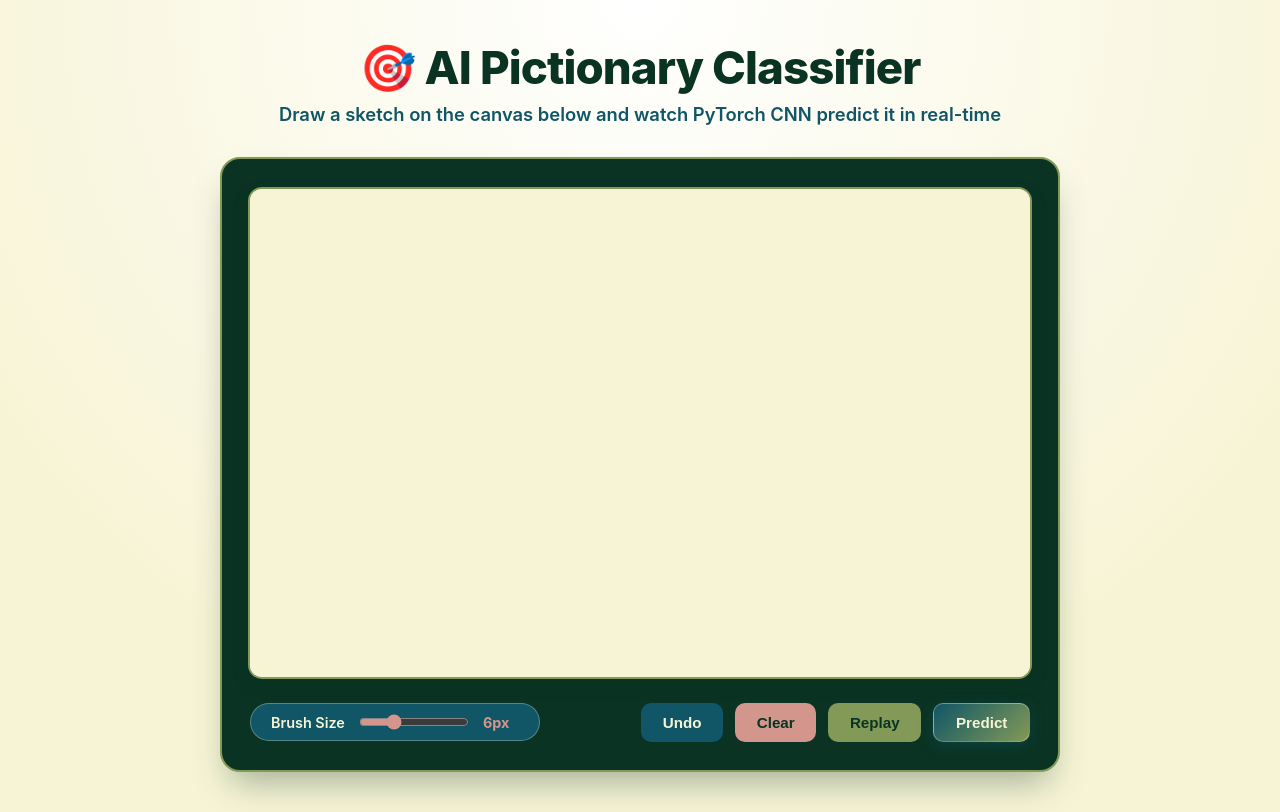
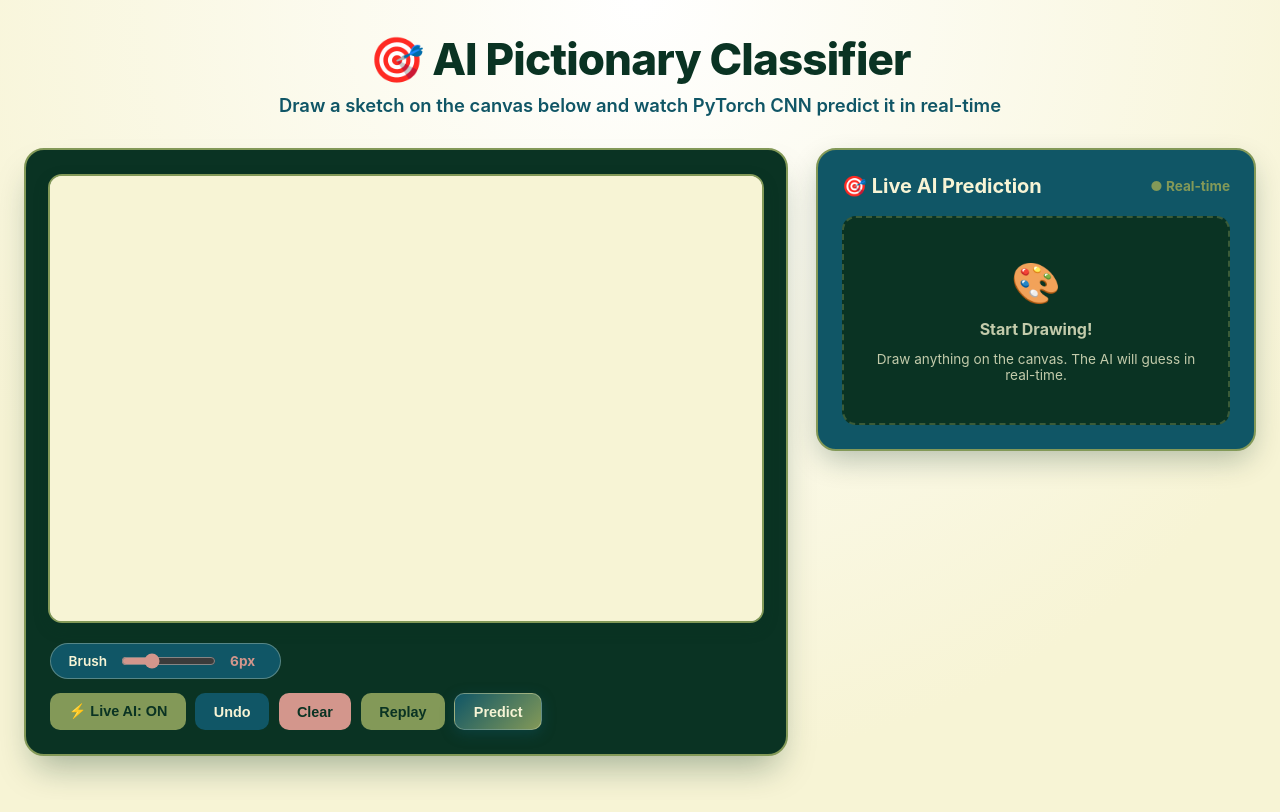
Before and after one commit to vaishnavifrsharma/vision-pictionary, a React (Vite) app in the folder frontend/vision-pictionary/: page / in a window 1280 px wide. Built offline with nearby package versions, Linux system fonts and the light colour scheme.

Commit message:
feat: Add live throttled predictions, 2-column layout, and custom color palette

```diff
--- a/frontend/vision-pictionary/src/components/DrawingCanvas.tsx
+++ b/frontend/vision-pictionary/src/components/DrawingCanvas.tsx
@@ -28,6 +28,19 @@ export default function DrawingCanvas() {
   const [predictions, setPredictions] = useState<Prediction[]>([]);
   const [processedImage, setProcessedImage] = useState<string | null>(null);
   const [isPredicting, setIsPredicting] = useState(false);
+  const [isLiveMode, setIsLiveMode] = useState(true);
+
+  // Controls full analysis view (other guesses + vision pipeline shown after clicking "Predict")
+  const [showFullAnalysis, setShowFullAnalysis] = useState(false);
+
+  // Live Throttling & Request Lock Refs (1500ms = 1.5s interval for slower, deliberate guesses)
+  const lastPredictTimeRef = useRef<number>(0);
+  const inFlightRef = useRef<boolean>(false);
+  const isLiveModeRef = useRef<boolean>(true);
+
+  useEffect(() => {
+    isLiveModeRef.current = isLiveMode;
+  }, [isLiveMode]);
 
   const initializeCanvas = (
     ctx: CanvasRenderingContext2D,
@@ -85,8 +98,13 @@ export default function DrawingCanvas() {
     if (strokes.current.length === 0) return;
     strokes.current.pop();
     redrawCanvas();
+    if (strokes.current.length === 0) {
       setPredictions([]);
       setProcessedImage(null);
+      setShowFullAnalysis(false);
+    } else if (isLiveModeRef.current) {
+      triggerLivePredict(true);
+    }
   };
 
   const clearCanvas = () => {
@@ -99,6 +117,7 @@ export default function DrawingCanvas() {
     initializeCanvas(ctx, canvas);
     setPredictions([]);
     setProcessedImage(null);
+    setShowFullAnalysis(false);
   };
 
   const replayCanvas = async () => {
@@ -134,6 +153,51 @@ export default function DrawingCanvas() {
     };
   };
 
+  // Throttled Live Prediction Routine (1500ms = 1.5s throttle + inFlight guard)
+  const triggerLivePredict = async (force: boolean = false) => {
+    const canvas = canvasRef.current;
+    if (!canvas) return;
+    if (strokes.current.length === 0) return;
+
+    const now = Date.now();
+    if (inFlightRef.current) return;
+    if (!force && now - lastPredictTimeRef.current < 1500) return;
+
+    inFlightRef.current = true;
+    lastPredictTimeRef.current = now;
+
+    try {
+      const blob = await new Promise<Blob | null>((resolve) => {
+        canvas.toBlob(resolve, "image/png");
+      });
+
+      if (!blob) {
+        inFlightRef.current = false;
+        return;
+      }
+
+      const formData = new FormData();
+      formData.append("file", blob, "drawing.png");
+
+      const response = await fetch("http://127.0.0.1:8000/predict", {
+        method: "POST",
+        body: formData,
+      });
+
+      if (response.ok) {
+        const data = await response.json();
+        setPredictions(data.predictions || []);
+        if (data.processed_image) {
+          setProcessedImage(data.processed_image);
+        }
+      }
+    } catch {
+      // Ignore transient network errors during live updates
+    } finally {
+      inFlightRef.current = false;
+    }
+  };
+
   const startDrawing = (e: MouseEvent) => {
     const pos = getPos(e.clientX, e.clientY);
     isDrawing.current = true;
@@ -156,11 +220,20 @@ export default function DrawingCanvas() {
     drawLine(ctx, lastPos.current, pos);
     lastPos.current = pos;
     strokes.current[strokes.current.length - 1].points.push(pos);
+
+    if (isLiveModeRef.current) {
+      triggerLivePredict(false);
+    }
   };
 
   const stopDrawing = () => {
+    if (!isDrawing.current) return;
     isDrawing.current = false;
     lastPos.current = null;
+
+    if (isLiveModeRef.current) {
+      triggerLivePredict(true);
+    }
   };
 
   const touchStart = (e: TouchEvent) => {
@@ -189,12 +262,17 @@ export default function DrawingCanvas() {
     lastPos.current = pos;
     strokes.current[strokes.current.length - 1].points.push(pos);
     e.preventDefault();
+
+    if (isLiveModeRef.current) {
+      triggerLivePredict(false);
+    }
   };
 
   const touchEnd = () => {
     stopDrawing();
   };
 
+  // Manual Predict button click triggers full analysis view
   const predictDrawing = async () => {
     const canvas = canvasRef.current;
     if (!canvas) return;
@@ -228,6 +306,7 @@ export default function DrawingCanvas() {
       if (data.processed_image) {
         setProcessedImage(data.processed_image);
       }
+      setShowFullAnalysis(true); // Reveal full detailed analysis & runner-up predictions
     } catch (error) {
       console.error("Prediction error:", error);
       setPredictions([]);
@@ -275,6 +354,9 @@ export default function DrawingCanvas() {
   const topPrediction = predictions.length > 0 ? predictions[0] : null;
   const otherPredictions = predictions.slice(1);
 
+  // Confidence threshold (< 40% shows "Keep Drawing...")
+  const isHighConfidence = topPrediction && topPrediction.confidence >= 60;
+
   return (
     <div className="app-container">
       {/* Header */}
@@ -285,14 +367,16 @@ export default function DrawingCanvas() {
         </p>
       </header>
 
-      {/* Main Drawing Canvas Card */}
+      {/* 2-Column Main Workspace */}
+      <div className="main-workspace">
+        {/* Left Column: Drawing Canvas & Controls */}
         <div className="canvas-card">
           <canvas ref={canvasRef} width={800} height={500} />
 
           {/* Controls Bar */}
           <div className="controls-bar">
             <div className="brush-control">
-            <label htmlFor="brush-size">Brush Size</label>
+              <label htmlFor="brush-size">Brush</label>
               <input
                 id="brush-size"
                 type="range"
@@ -305,6 +389,14 @@ export default function DrawingCanvas() {
             </div>
 
             <div className="action-buttons">
+              <button
+                className={`btn ${isLiveMode ? "btn-emerald" : "btn-secondary"}`}
+                onClick={() => setIsLiveMode(!isLiveMode)}
+                title="Toggle continuous live prediction while drawing"
+              >
+                {isLiveMode ? "⚡ Live AI: ON" : "⏸️ Live AI: OFF"}
+              </button>
+
               <button className="btn btn-secondary" onClick={undo}>
                 Undo
               </button>
@@ -315,13 +407,8 @@ export default function DrawingCanvas() {
                 Replay
               </button>
 
-            {predictions.length > 0 ? (
-              <button
-                className="btn btn-emerald"
-                onClick={() => {
-                  clearCanvas();
-                }}
-              >
+              {showFullAnalysis ? (
+                <button className="btn btn-emerald" onClick={clearCanvas}>
                   Draw Again
                 </button>
               ) : null}
@@ -335,30 +422,23 @@ export default function DrawingCanvas() {
               </button>
             </div>
           </div>
-
-        {/* Loading State */}
-        {isPredicting && (
-          <div className="loading-container">
-            <div className="spinner"></div>
-            <span>⚡ Analyzing drawing with PyTorch CNN...</span>
-          </div>
-        )}
         </div>
 
-      {/* Results Section */}
-      {predictions.length > 0 && (
-        <div className="results-wrapper">
-          {/* Top Prediction & Runner-Ups Card */}
+        {/* Right Column: Live Predictions & Vision Pipeline Sidebar */}
+        <div className="sidebar-results">
           <div className="prediction-card">
             <div className="prediction-header">
-              <span>🎯 Prediction Results</span>
+              <span>🎯 Live AI Prediction</span>
+              {isLiveMode && <span style={{ fontSize: "0.85rem", color: "#839958" }}>● Real-time</span>}
             </div>
 
-            {/* Top Prediction Pick */}
-            {topPrediction && (
+            {/* Display Top-1 Active Prediction or Waiting State */}
+            {predictions.length > 0 ? (
+              <>
+                {isHighConfidence ? (
                   <div className="top-pick-box">
                     <div className="top-pick-info">
-                  <span className="top-pick-title">Top Match</span>
+                      <span className="top-pick-title">Guess</span>
                       <span className="top-pick-label">
                         {topPrediction.label || topPrediction.class}
                       </span>
@@ -367,10 +447,22 @@ export default function DrawingCanvas() {
                       {topPrediction.confidence}%
                     </span>
                   </div>
+                ) : (
+                  <div className="top-pick-box" style={{ borderColor: "#D3968C" }}>
+                    <div className="top-pick-info">
+                      <span className="top-pick-title">AI Status</span>
+                      <span className="top-pick-label" style={{ fontSize: "1.4rem" }}>
+                        ✏️ Keep Drawing...
+                      </span>
+                    </div>
+                    <span className="top-pick-score" style={{ fontSize: "1.2rem" }}>
+                      {topPrediction ? `${topPrediction.confidence}%` : "0%"}
+                    </span>
+                  </div>
                 )}
 
-            {/* Other Guesses */}
-            {otherPredictions.length > 0 && (
+                {/* Other Guesses (Only revealed after clicking "Predict" button) */}
+                {showFullAnalysis && isHighConfidence && otherPredictions.length > 0 && (
                   <div>
                     <div className="other-guesses-title">Other guesses:</div>
                     {otherPredictions.map((pred) => {
@@ -390,38 +482,48 @@ export default function DrawingCanvas() {
                     })}
                   </div>
                 )}
+              </>
+            ) : (
+              <div className="empty-sidebar-placeholder">
+                <span>🎨</span>
+                <strong>Start Drawing!</strong>
+                <p style={{ fontSize: "0.85rem", margin: 0 }}>
+                  Draw anything on the canvas. The AI will guess in real-time.
+                </p>
+              </div>
+            )}
           </div>
 
-          {/* Phase 4: Model Vision Pipeline Visualizer ("What The Model Sees") */}
-          {processedImage && (
+          {/* Model Vision Pipeline Visualizer (Revealed after clicking "Predict") */}
+          {showFullAnalysis && processedImage && (
             <div className="pipeline-card">
               <div className="pipeline-title">
-                🔍 Model Vision Pipeline (What The Model Sees)
+                🔍 Model Vision Pipeline
               </div>
               <div className="pipeline-flow">
                 <div className="pipeline-step">
-                  <span className="pipeline-step-label">1. Your Canvas Sketch</span>
-                  <span style={{ fontSize: "2rem" }}>🎨</span>
+                  <span className="pipeline-step-label">Canvas</span>
+                  <span style={{ fontSize: "1.75rem" }}>🎨</span>
                 </div>
-                <div className="pipeline-arrow">↓</div>
+                <div className="pipeline-arrow">→</div>
                 <div className="pipeline-step">
-                  <span className="pipeline-step-label">2. Preprocessed Tensor (28×28)</span>
+                  <span className="pipeline-step-label">28×28 Tensor</span>
                   <img
                     src={processedImage}
                     alt="Preprocessed 28x28 grayscale tensor"
                     className="processed-preview"
                   />
                 </div>
-                <div className="pipeline-arrow">↓</div>
+                <div className="pipeline-arrow">→</div>
                 <div className="pipeline-step">
-                  <span className="pipeline-step-label">3. CNN Softmax Predictions</span>
-                  <span style={{ fontSize: "2rem" }}>🤖</span>
+                  <span className="pipeline-step-label">CNN Output</span>
+                  <span style={{ fontSize: "1.75rem" }}>🤖</span>
                 </div>
               </div>
             </div>
           )}
         </div>
-      )}
+      </div>
     </div>
   );
 }
--- a/frontend/vision-pictionary/src/index.css
+++ b/frontend/vision-pictionary/src/index.css
@@ -14,7 +14,7 @@
   --accent-primary: #839958;
   --accent-highlight: #D3968C;
   --accent-secondary: #105666;
-  --bar-bg: rgba(16, 86, 102, 0.4);
+  --bar-bg: rgba(16, 86, 102, 0.6);
   --bar-fill: linear-gradient(90deg, #839958 0%, #D3968C 100%);
   --font-sans: 'Inter', system-ui, -apple-system, BlinkMacSystemFont, 'Segoe UI', Roboto, sans-serif;
 }
@@ -31,9 +31,9 @@ body {
 }
 
 .app-container {
-  max-width: 950px;
+  max-width: 1280px;
   margin: 0 auto;
-  padding: 2.5rem 1rem;
+  padding: 2rem 1.5rem;
   display: flex;
   flex-direction: column;
   align-items: center;
@@ -45,7 +45,7 @@ body {
 }
 
 .app-title {
-  font-size: 2.85rem;
+  font-size: 2.75rem;
   font-weight: 800;
   margin: 0 0 0.5rem 0;
   color: var(--c-dark-green);
@@ -63,17 +63,31 @@ body {
   font-weight: 600;
 }
 
+/* 2-Column Side-by-Side Layout: Canvas on Left, Predictions on Right */
+.main-workspace {
+  display: grid;
+  grid-template-columns: 1fr 440px;
+  gap: 1.75rem;
+  width: 100%;
+  align-items: start;
+}
+
+@media (max-width: 1024px) {
+  .main-workspace {
+    grid-template-columns: 1fr;
+  }
+}
+
 .canvas-card {
   background: var(--card-bg);
   border: 2px solid var(--c-moss-green);
   border-radius: 20px;
-  padding: 1.75rem;
+  padding: 1.5rem;
   box-shadow: 0 20px 35px -10px rgba(10, 51, 35, 0.35);
   display: flex;
   flex-direction: column;
   align-items: center;
   width: 100%;
-  max-width: 840px;
   box-sizing: border-box;
 }
 
@@ -84,7 +98,7 @@ canvas {
   box-shadow: inset 0 2px 6px rgba(0, 0, 0, 0.1), 0 6px 16px rgba(10, 51, 35, 0.2);
   cursor: crosshair;
   touch-action: none;
-  max-width: 100%;
+  width: 100%;
   height: auto;
 }
 
@@ -93,9 +107,9 @@ canvas {
   align-items: center;
   justify-content: space-between;
   width: 100%;
-  margin-top: 1.5rem;
+  margin-top: 1.25rem;
   flex-wrap: wrap;
-  gap: 1rem;
+  gap: 0.85rem;
 }
 
 .brush-control {
@@ -103,13 +117,13 @@ canvas {
   align-items: center;
   gap: 0.75rem;
   background: var(--c-midnight-green);
-  padding: 0.5rem 1.25rem;
+  padding: 0.45rem 1.1rem;
   border-radius: 9999px;
   border: 1px solid rgba(247, 244, 213, 0.3);
 }
 
 .brush-control label {
-  font-size: 0.9rem;
+  font-size: 0.85rem;
   color: var(--c-beige);
   font-weight: 600;
 }
@@ -117,25 +131,25 @@ canvas {
 .brush-control input[type="range"] {
   accent-color: var(--c-rosy-brown);
   cursor: pointer;
-  width: 110px;
+  width: 95px;
 }
 
 .brush-size-val {
-  font-size: 0.9rem;
+  font-size: 0.85rem;
   font-weight: 700;
   color: var(--c-rosy-brown);
-  min-width: 36px;
+  min-width: 32px;
 }
 
 .action-buttons {
   display: flex;
-  gap: 0.75rem;
+  gap: 0.6rem;
   flex-wrap: wrap;
 }
 
 .btn {
-  padding: 0.65rem 1.35rem;
-  font-size: 0.95rem;
+  padding: 0.6rem 1.15rem;
+  font-size: 0.9rem;
   font-weight: 700;
   border-radius: 10px;
   border: none;
@@ -143,7 +157,7 @@ canvas {
   transition: all 0.25s ease;
   display: inline-flex;
   align-items: center;
-  gap: 0.4rem;
+  gap: 0.35rem;
 }
 
 .btn-secondary {
@@ -186,54 +200,26 @@ canvas {
   transform: none;
 }
 
-.loading-container {
-  margin-top: 1.5rem;
-  display: flex;
-  align-items: center;
-  gap: 0.75rem;
-  background: rgba(211, 150, 140, 0.25);
-  border: 1px solid var(--c-rosy-brown);
-  padding: 0.75rem 1.5rem;
-  border-radius: 9999px;
-  color: var(--c-beige);
-  font-weight: 600;
-}
-
-.spinner {
-  width: 18px;
-  height: 18px;
-  border: 3px solid rgba(247, 244, 213, 0.3);
-  border-top-color: var(--c-rosy-brown);
-  border-radius: 50%;
-  animation: spin 0.8s linear infinite;
-}
-
-@keyframes spin {
-  to { transform: rotate(360deg); }
-}
-
-/* Prediction Display Cards */
-.results-wrapper {
-  margin-top: 2rem;
-  width: 100%;
-  max-width: 840px;
+/* Sidebar Right Section */
+.sidebar-results {
   display: flex;
   flex-direction: column;
   gap: 1.5rem;
+  width: 100%;
 }
 
 .prediction-card {
   background: var(--c-midnight-green);
   border: 2px solid var(--c-moss-green);
   border-radius: 20px;
-  padding: 1.75rem;
+  padding: 1.5rem;
   box-shadow: 0 12px 30px -5px rgba(10, 51, 35, 0.3);
 }
 
 .prediction-header {
-  font-size: 1.3rem;
+  font-size: 1.25rem;
   font-weight: 700;
-  margin: 0 0 1.25rem 0;
+  margin: 0 0 1.15rem 0;
   color: var(--c-beige);
   display: flex;
   align-items: center;
@@ -244,8 +230,8 @@ canvas {
   background: var(--c-dark-green);
   border: 2px solid var(--c-rosy-brown);
   border-radius: 14px;
-  padding: 1.35rem 1.5rem;
-  margin-bottom: 1.5rem;
+  padding: 1.25rem 1.35rem;
+  margin-bottom: 1.25rem;
   display: flex;
   align-items: center;
   justify-content: space-between;
@@ -254,11 +240,11 @@ canvas {
 .top-pick-info {
   display: flex;
   flex-direction: column;
-  gap: 0.25rem;
+  gap: 0.2rem;
 }
 
 .top-pick-title {
-  font-size: 0.85rem;
+  font-size: 0.8rem;
   text-transform: uppercase;
   letter-spacing: 0.08em;
   color: var(--c-moss-green);
@@ -266,35 +252,35 @@ canvas {
 }
 
 .top-pick-label {
-  font-size: 2.1rem;
+  font-size: 1.95rem;
   font-weight: 800;
   color: var(--c-beige);
   text-transform: capitalize;
 }
 
 .top-pick-score {
-  font-size: 1.75rem;
+  font-size: 1.65rem;
   font-weight: 800;
   color: var(--c-rosy-brown);
 }
 
 .other-guesses-title {
-  font-size: 0.95rem;
+  font-size: 0.9rem;
   font-weight: 700;
   color: #c3cbab;
-  margin-bottom: 0.85rem;
+  margin-bottom: 0.75rem;
 }
 
 .prediction-item {
   display: grid;
-  grid-template-columns: 110px 1fr 65px;
+  grid-template-columns: 100px 1fr 55px;
   align-items: center;
-  gap: 1rem;
-  margin-bottom: 0.85rem;
+  gap: 0.75rem;
+  margin-bottom: 0.75rem;
 }
 
 .prediction-item .label {
-  font-size: 1rem;
+  font-size: 0.95rem;
   font-weight: 600;
   text-transform: capitalize;
   color: var(--c-beige);
@@ -302,7 +288,7 @@ canvas {
 
 .prediction-item .bar {
   width: 100%;
-  height: 12px;
+  height: 11px;
   background: rgba(10, 51, 35, 0.6);
   border-radius: 999px;
   overflow: hidden;
@@ -317,10 +303,28 @@ canvas {
 }
 
 .prediction-item .percent {
-  font-size: 0.95rem;
+  font-size: 0.9rem;
   font-weight: 700;
   color: var(--c-rosy-brown);
   text-align: right;
+}
+
+/* Empty Sidebar Placeholder Card */
+.empty-sidebar-placeholder {
+  background: var(--c-dark-green);
+  border: 2px dashed rgba(131, 153, 88, 0.4);
+  border-radius: 14px;
+  padding: 2.5rem 1.5rem;
+  text-align: center;
+  color: #c3cbab;
+  display: flex;
+  flex-direction: column;
+  align-items: center;
+  gap: 0.75rem;
+}
+
+.empty-sidebar-placeholder span {
+  font-size: 2.5rem;
 }
 
 /* Model Vision Pipeline Visualizer */
@@ -328,14 +332,14 @@ canvas {
   background: var(--c-dark-green);
   border: 2px solid var(--c-moss-green);
   border-radius: 20px;
-  padding: 1.75rem;
+  padding: 1.35rem;
 }
 
 .pipeline-title {
-  font-size: 1.15rem;
+  font-size: 1.05rem;
   font-weight: 700;
   color: var(--c-beige);
-  margin: 0 0 1.25rem 0;
+  margin: 0 0 1rem 0;
   display: flex;
   align-items: center;
   gap: 0.5rem;
@@ -345,28 +349,27 @@ canvas {
   display: flex;
   align-items: center;
   justify-content: space-around;
-  gap: 1rem;
-  flex-wrap: wrap;
+  gap: 0.75rem;
 }
 
 .pipeline-step {
   display: flex;
   flex-direction: column;
   align-items: center;
-  gap: 0.5rem;
+  gap: 0.35rem;
 }
 
 .pipeline-step-label {
-  font-size: 0.8rem;
+  font-size: 0.75rem;
   font-weight: 700;
   color: #c3cbab;
   text-transform: uppercase;
 }
 
 .processed-preview {
-  width: 112px;
-  height: 112px;
-  border-radius: 10px;
+  width: 96px;
+  height: 96px;
+  border-radius: 8px;
   border: 2px solid var(--c-rosy-brown);
   background: #000;
   image-rendering: pixelated;
@@ -375,6 +378,6 @@ canvas {
 }
 
 .pipeline-arrow {
-  font-size: 1.75rem;
+  font-size: 1.5rem;
   color: var(--c-moss-green);
 }
```
Lines whose indentation alone changed are shown as unchanged.
